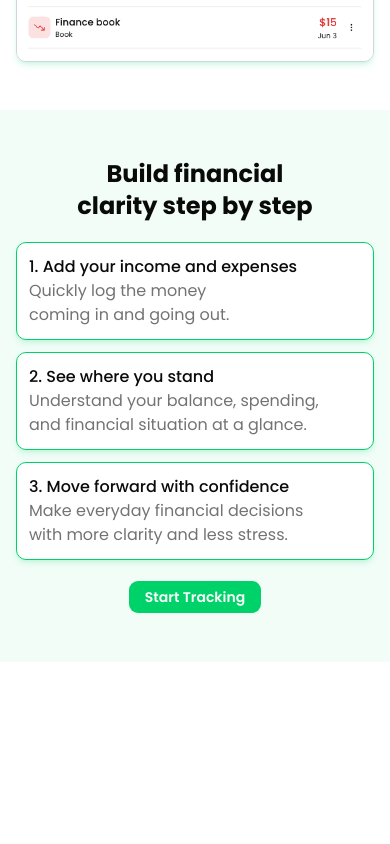
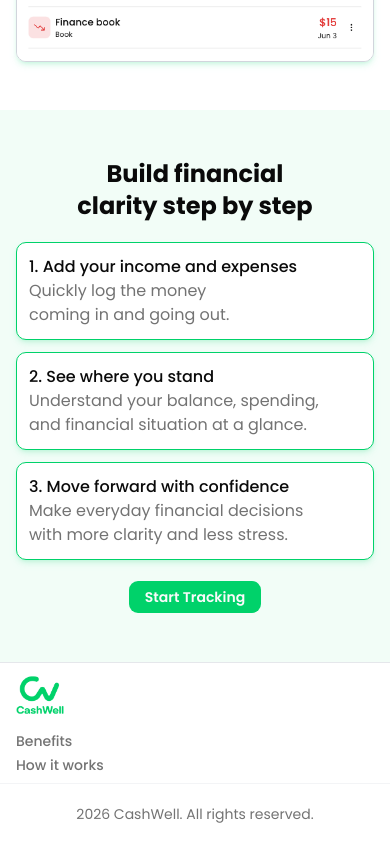
Before and after one commit to Elix-lab/finance-app, a Next.js app: page / in a window 390 px wide. Shown: the part 2266-3110 px from the top of the page. Before the commit the page ends 2928 px from the top, so only its background shows below. Built offline with nearby package versions, Linux system fonts and the light colour scheme.

Commit message:
Created the Footer.tsx with styling and responsive design

```diff
--- a/src/app/page.tsx
+++ b/src/app/page.tsx
@@ -4,6 +4,7 @@ import Stakes from "@/components/home-page/Stakes";
 import ValueProposition from "@/components/home-page/ValueProposition";
 import TheGuide from "@/components/home-page/TheGuide";
 import ThePlan from "@/components/home-page/ThePlan";
+import Footer from "@/components/home-page/Footer";
 
 export default function Home() {
   return (
@@ -14,6 +15,7 @@ export default function Home() {
       <ValueProposition />
       <TheGuide />
       <ThePlan />
+      <Footer/>
     </div>
   );
 }
--- /dev/null
+++ b/src/components/home-page/Footer.tsx
@@ -0,0 +1,56 @@
+"use client";
+
+import Link from "next/link";
+import { Button } from "../ui/button";
+
+function Footer() {
+  const handleScroll = (id: string) => {
+    document.getElementById(id)?.scrollIntoView({ behavior: "smooth" });
+  };
+
+  const scrollToTop = () => {
+    window.scrollTo({ top: 0, behavior: "smooth" });
+  };
+
+  return (
+    <footer className="sticky top-0 border-t border-gray-200">
+      <div className="flex flex-col gap-3 md:grid grid-cols-3 md:items-center py-2 px-4 max-w-6xl lg:px-12 m-auto min-h-30">
+        {/* Logo */}
+        <Link href="/" className="col-start-1">
+          <img
+            src="/CashWell.png"
+            alt="CashWell logo"
+            className="w-12"
+            onClick={scrollToTop}
+          />
+        </Link>
+        {/* Nav */}
+        <nav className="col-start-2">
+          <ul className="flex flex-col gap-1 md:flex-row md:gap-5 text-sm text-muted-foreground font-medium justify-center">
+            <li>
+              <button
+                className="cursor-pointer"
+                onClick={() => handleScroll("valueProposition")}
+              >
+                Benefits
+              </button>
+            </li>
+            <li>
+              <button
+                className="cursor-pointer"
+                onClick={() => handleScroll("thePlan")}
+              >
+                How it works
+              </button>
+            </li>
+          </ul>
+        </nav>
+      </div>
+      <div className="border-t border-gray-100">
+        <p className="py-5 text-center text-sm text-muted-foreground">2026 CashWell. All rights reserved.</p>
+      </div>
+    </footer>
+  );
+}
+
+export default Footer;
--- a/src/components/home-page/NavBar.tsx
+++ b/src/components/home-page/NavBar.tsx
@@ -14,7 +14,6 @@ function NavBar() {
 
   return (
     <header className="sticky top-0 border-b border-gray-200 bg-background/80 backdrop-blur-md ">
-      {/* gap-5 py-12 px-4 sm:px-8 lg:px-12 m-auto md:grid grid-cols-2 max-w-6xl */}
       <div className="flex justify-between items-center py-2 px-4 max-w-6xl lg:px-12 m-auto">
         {/* Logo */}
         <Link href="/">
```
